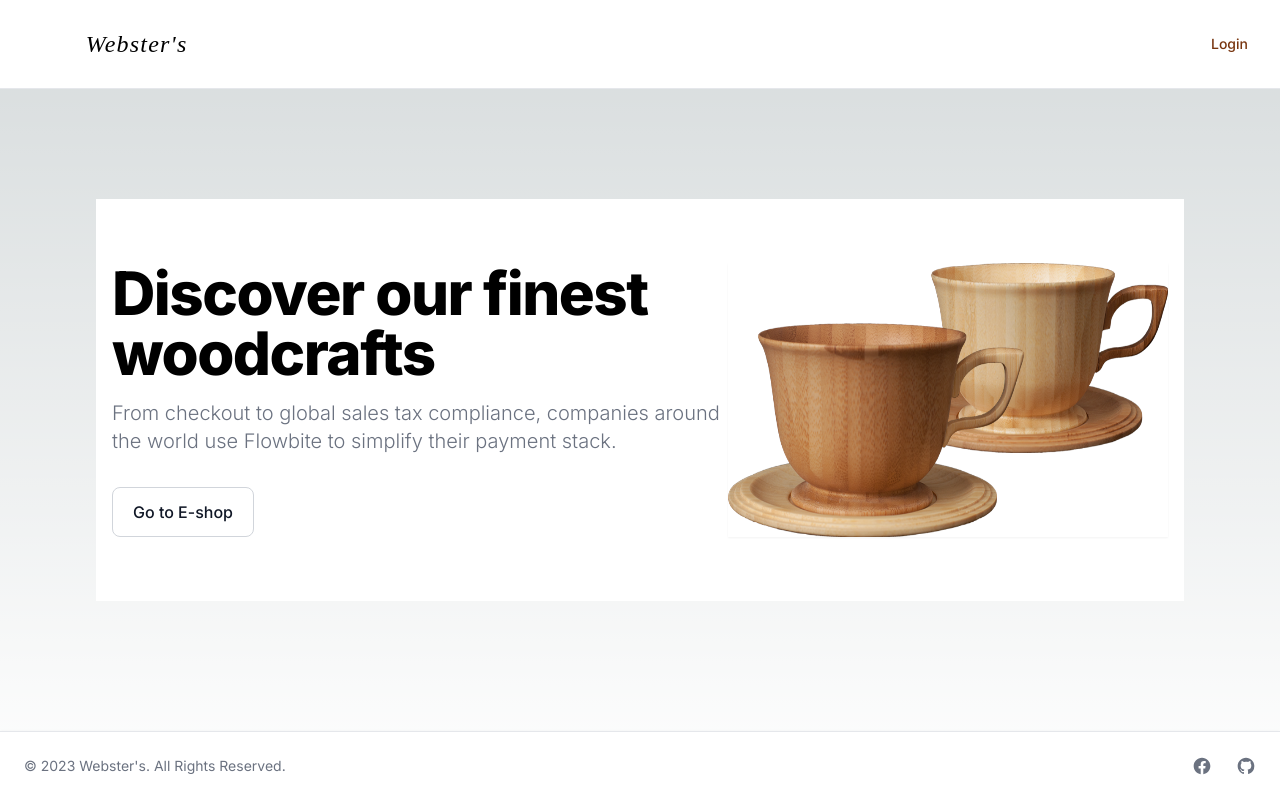
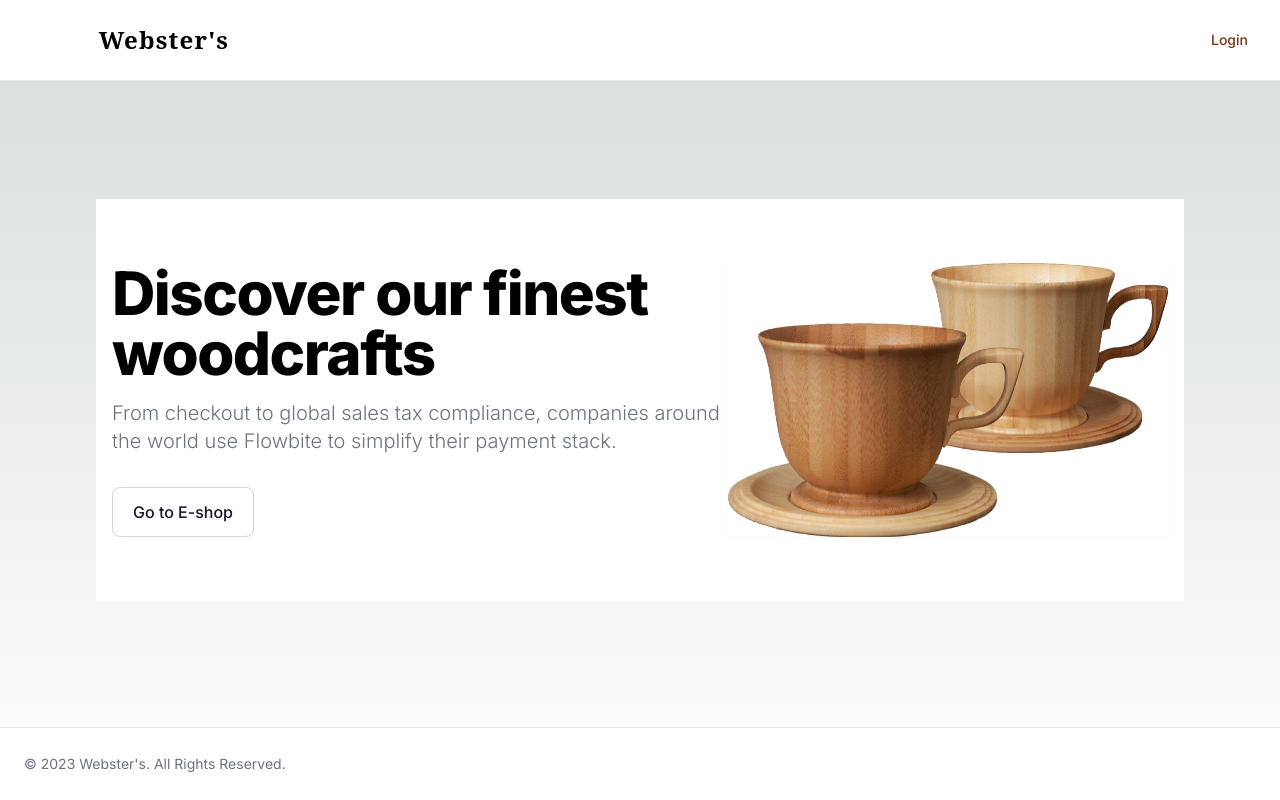
Before and after one commit to lhotovy/websters-eshop, a Next.js app: page / in a window 1280 px wide. Built offline with nearby package versions, Linux system fonts and the light colour scheme.

Commit message:
API basic setup

```diff
--- a/package.json
+++ b/package.json
@@ -9,6 +9,10 @@
     "lint": "next lint"
   },
   "dependencies": {
+    "@fortawesome/fontawesome-free": "^6.4.0",
+    "@fortawesome/fontawesome-svg-core": "^6.4.0",
+    "@fortawesome/free-regular-svg-icons": "^6.4.0",
+    "@fortawesome/free-solid-svg-icons": "^6.4.0",
     "@types/node": "20.2.5",
     "@types/react": "18.2.9",
     "@types/react-dom": "18.2.4",
--- /dev/null
+++ b/src/app/api/contact/route.ts
@@ -0,0 +1,7 @@
+import { NextRequest } from "next/server";
+
+export async function POST(request: NextRequest) {
+  const json = await request.json()
+
+  return new Response(JSON.stringify(json), { status: 200 })
+};
--- a/src/app/api/users/route.ts
+++ b/src/app/api/users/route.ts
@@ -19,16 +19,19 @@
 
 
 
-export function GET(request: Request, response: Response) {
-    console.log(request);
-    console.log(response);
+export async function GET(request: Request, response: Response) {
+    console.log("koo");
+    console.log("pooo");
 
 
-    return new Response()
+    //return new Response()
 
   }
 
-export function POST(request: Request) {
-    console.log("POST request");
+export async function POST(request: Request, response: Response) {
+    console.log("juuu");
+    console.log("dbsdvfs");
+
+    //return new Response()
 
   }
--- a/src/app/eshop/page.tsx
+++ b/src/app/eshop/page.tsx
@@ -13,7 +13,7 @@ export default function Page() {
   const [categories, setCategories] = useState(allCategories);
   const [shopItems, setShopItems] = useState(products);
 
-  const filterItems = (category: any) => {
+  const filterItems = (category: string) => {
     if (category === "All") {
       setShopItems(products);
       return;
--- a/src/app/globals.css
+++ b/src/app/globals.css
@@ -3,6 +3,7 @@
 @tailwind utilities;
 
 @import url('https://fonts.googleapis.com/css2?family=Cardo:ital,wght@0,400;0,700;1,400&display=swap');
+@import url('https://fonts.googleapis.com/css2?family=Noto+Serif:ital,wght@0,400;0,500;0,600;1,400&display=swap');
 
 @layer base {
   html {
--- a/src/components/contactForm.tsx
+++ b/src/components/contactForm.tsx
@@ -1,12 +1,30 @@
+
 import React from 'react';
 
 interface IContactForm {
-    //handleSubmit: (event: any) => Promise<void>
+    handleSubmit: (event: any) => Promise<void>
+
 }
 
-const ContactForm: React.FC<IContactForm> = () => {
+const successMessage = () => {
+    return(
+        <div id="toast-default" className="flex items-center w-full max-w-xs p-4 text-gray-500 bg-white rounded-lg shadow dark:text-gray-400 dark:bg-gray-800" role="alert">
+            <div className="inline-flex items-center justify-center flex-shrink-0 w-8 h-8 text-blue-500 bg-blue-100 rounded-lg dark:bg-blue-800 dark:text-blue-200">
+                <svg aria-hidden="true" className="w-5 h-5" fill="currentColor" viewBox="0 0 20 20" xmlns="http://www.w3.org/2000/svg"><path fill-rule="evenodd" d="M12.395 2.553a1 1 0 00-1.45-.385c-.345.23-.614.558-.822.88-.214.33-.403.713-.57 1.116-.334.804-.614 1.768-.84 2.734a31.365 31.365 0 00-.613 3.58 2.64 2.64 0 01-.945-1.067c-.328-.68-.398-1.534-.398-2.654A1 1 0 005.05 6.05 6.981 6.981 0 003 11a7 7 0 1011.95-4.95c-.592-.591-.98-.985-1.348-1.467-.363-.476-.724-1.063-1.207-2.03zM12.12 15.12A3 3 0 017 13s.879.5 2.5.5c0-1 .5-4 1.25-4.5.5 1 .786 1.293 1.371 1.879A2.99 2.99 0 0113 13a2.99 2.99 0 01-.879 2.121z" clip-rule="evenodd"></path></svg>
+                <span className="sr-only">Fire icon</span>
+            </div>
+            <div className="ml-3 text-sm font-normal">Set yourself free.</div>
+            <button type="button" className="ml-auto -mx-1.5 -my-1.5 bg-white text-gray-400 hover:text-gray-900 rounded-lg focus:ring-2 focus:ring-gray-300 p-1.5 hover:bg-gray-100 inline-flex h-8 w-8 dark:text-gray-500 dark:hover:text-white dark:bg-gray-800 dark:hover:bg-gray-700" data-dismiss-target="#toast-default" aria-label="Close">
+                <span className="sr-only">Close</span>
+                <svg aria-hidden="true" className="w-5 h-5" fill="currentColor" viewBox="0 0 20 20" xmlns="http://www.w3.org/2000/svg"><path fill-rule="evenodd" d="M4.293 4.293a1 1 0 011.414 0L10 8.586l4.293-4.293a1 1 0 111.414 1.414L11.414 10l4.293 4.293a1 1 0 01-1.414 1.414L10 11.414l-4.293 4.293a1 1 0 01-1.414-1.414L8.586 10 4.293 5.707a1 1 0 010-1.414z" clip-rule="evenodd"></path></svg>
+            </button>
+        </div>
+    )
+}
+
+const ContactForm: React.FC<IContactForm> = ({handleSubmit}) => {
     return (
-        <form className='w-2/5 m-auto mt-48'>
+        <form className='w-2/5 m-auto mt-48' onSubmit={handleSubmit}>
             <div className="grid gap-6 mb-6 md:grid-cols-2">
                 <div>
                     <label htmlFor="first_name" className="block mb-2 text-sm font-medium text-gray-900 dark:text-white">First name</label>
--- a/src/components/footer.tsx
+++ b/src/components/footer.tsx
@@ -1,17 +1,29 @@
+import Link from "next/link"
+
+
 export const Footer = () => {
   return (
     <footer className="fixed bottom-0 left-0 z-20 w-full p-4 bg-white border-t border-gray-200 shadow md:flex md:items-center md:justify-between md:p-6 dark:bg-gray-800 dark:border-gray-600">
-        <span className="text-sm text-gray-500 sm:text-center dark:text-gray-400">{`© ${new Date().getFullYear()} `}<a href="/" className="hover:underline">Webster's</a>. All Rights Reserved.
+        <span className="text-sm text-gray-500 sm:text-center dark:text-gray-400">{`© ${new Date().getFullYear()} `}
+          <Link
+            href="/"
+            className="hover:underline"
+            >
+              Webster's
+          </Link>
+          . All Rights Reserved.
         </span>
-        <div className="flex mt-4 space-x-6 sm:justify-center sm:mt-0">
-                <a href="#" className="text-gray-500 hover:text-gray-900 dark:hover:text-white">
-                    <svg className="w-5 h-5" fill="currentColor" viewBox="0 0 24 24" aria-hidden="true"><path fill-rule="evenodd" d="M22 12c0-5.523-4.477-10-10-10S2 6.477 2 12c0 4.991 3.657 9.128 8.438 9.878v-6.987h-2.54V12h2.54V9.797c0-2.506 1.492-3.89 3.777-3.89 1.094 0 2.238.195 2.238.195v2.46h-1.26c-1.243 0-1.63.771-1.63 1.562V12h2.773l-.443 2.89h-2.33v6.988C18.343 21.128 22 16.991 22 12z" clip-rule="evenodd" /></svg>
+        <div className="flex w-1/2 space-x-6 sm:justify-center sm:mt-0">
+                <Link
+                  href="#"
+                  className="text-gray-500 hover:text-gray-900 dark:hover:text-white">
+                    <i className="fa-brands fa-linkedin px-4 h-10"/>
                     <span className="sr-only">LinkedIn page</span>
-                </a>
-                <a href="#" className="text-gray-500 hover:text-gray-900 dark:hover:text-white">
-                    <svg className="w-5 h-5" fill="currentColor" viewBox="0 0 24 24" aria-hidden="true"><path fill-rule="evenodd" d="M12 2C6.477 2 2 6.484 2 12.017c0 4.425 2.865 8.18 6.839 9.504.5.092.682-.217.682-.483 0-.237-.008-.868-.013-1.703-2.782.605-3.369-1.343-3.369-1.343-.454-1.158-1.11-1.466-1.11-1.466-.908-.62.069-.608.069-.608 1.003.07 1.531 1.032 1.531 1.032.892 1.53 2.341 1.088 2.91.832.092-.647.35-1.088.636-1.338-2.22-.253-4.555-1.113-4.555-4.951 0-1.093.39-1.988 1.029-2.688-.103-.253-.446-1.272.098-2.65 0 0 .84-.27 2.75 1.026A9.564 9.564 0 0112 6.844c.85.004 1.705.115 2.504.337 1.909-1.296 2.747-1.027 2.747-1.027.546 1.379.202 2.398.1 2.651.64.7 1.028 1.595 1.028 2.688 0 3.848-2.339 4.695-4.566 4.943.359.309.678.92.678 1.855 0 1.338-.012 2.419-.012 2.747 0 .268.18.58.688.482A10.019 10.019 0 0022 12.017C22 6.484 17.522 2 12 2z" clip-rule="evenodd" /></svg>
-                    <span className="sr-only">GitHub account</span>
-                </a>
+                </Link>
+                <Link href="#" className="text-gray-500 hover:text-gray-900 dark:hover:text-white">
+                  <i className="fa-brands fa-github text-white h-10"/>
+                  <span className="sr-only">GitHub account</span>
+                </Link>
             </div>
     </footer>
   )
--- a/src/components/header.tsx
+++ b/src/components/header.tsx
@@ -1,4 +1,5 @@
 import { navLinks } from "@/data/navLinks";
+import Link from "next/link"
 
 export const Header = () => {
 
@@ -6,23 +7,42 @@ export const Header = () => {
   <>
     <nav className="bg-white dark:bg-amber-900 fixed w-full z-20 top-0 left-0 border-b border-gray-200 dark:border-gray-600">
       <div className="max-w-screen-xl flex flex-wrap items-center justify-between mx-auto p-4">
-      <a href="/" className="flex items-center">
-          <img src="./logo.png" className="h-14 mr-5" alt="Flowbite Logo"/>
-          <span className="self-center text-2xl font-cardo italic tracking-wider whitespace-nowrap dark:text-white">Webster's</span>
-      </a>
+        <Link
+          className="flex items-center"
+          href="/"
+        >
+          <img
+            src="./logo.png"
+            className="h-12 mr-10"
+            alt="Company logo"/>
+          <span
+            className="self-center text-2xl font-noto font-semibold tracking-wider whitespace-nowrap dark:text-white"
+          >
+            Webster's
+          </span>
+        </Link>
       <div className="flex md:order-2">
           <button
             type="button"
-            className="text-amber-900 bg-white hover:bg-blue-800 focus:ring-4 focus:outline-none focus:ring-blue-300 font-medium rounded-lg text-sm px-4 py-2 text-center mr-3 md:mr-0 dark:bg-white dark:hover:bg-blue-700 dark:focus:ring-blue-800">
+            className="text-amber-900 bg-white hover:bg-blue-800 focus:ring-4 focus:outline-none focus:ring-blue-300 font-medium rounded-lg text-sm px-4 py-2 text-center mr-3 md:mr-0 dark:bg-white dark:hover:bg-blue-700 dark:focus:ring-blue-800"
+          >
               Login
           </button>
       </div>
-      <div className="items-center justify-between hidden w-full md:flex md:w-auto md:order-1" id="navbar-sticky">
+      <div
+        className="items-center justify-between hidden w-full md:flex md:w-auto md:order-1"
+        id="navbar-sticky">
         <ul className="flex flex-col p-4 md:p-0 mt-4 font-medium border border-gray-100 rounded-lg bg-gray-50 md:flex-row md:space-x-8 md:mt-0 md:border-0 md:bg-white dark:bg-amber-900 md:dark:bg-amber-900 dark:border-gray-700">
           {navLinks.map((link) => {
             return (
               <li key={link.id}>
-                <a href={link.href} className="block py-2 pl-3 pr-4 text-white bg-blue-700 rounded md:bg-transparent md:hover:text-blue-700 md:p-0 md:dark:hover:text-blue-500" aria-current="page">{link.name}</a>
+                <Link
+                  href={link.href}
+                  className="block py-2 pl-3 pr-4 tracking-wider text-white bg-blue-700 rounded md:bg-transparent md:hover:text-blue-700 md:p-0 md:dark:hover:text-blue-500"
+                  aria-current="page"
+                >
+                  {link.name}
+                </Link>
               </li>
             )})}
         </ul>
--- a/tailwind.config.js
+++ b/tailwind.config.js
@@ -13,7 +13,8 @@ module.exports = {
           'conic-gradient(from 180deg at 50% 50%, var(--tw-gradient-stops))',
       },
       fontFamily: {
-        "cardo": ['"Cardo"', "serif"],
+        "cardo": ["Cardo", "serif"],
+        "noto": ["Noto Serif", "serif"]
       },
     },
   },
```
Also changed, not shown: src/app/contact/page.tsx (+34 -38 lines), src/app/eshop/[product]/page.tsx (+5 -2 lines), 1 other file (tests, documents, lock files or other folders).
